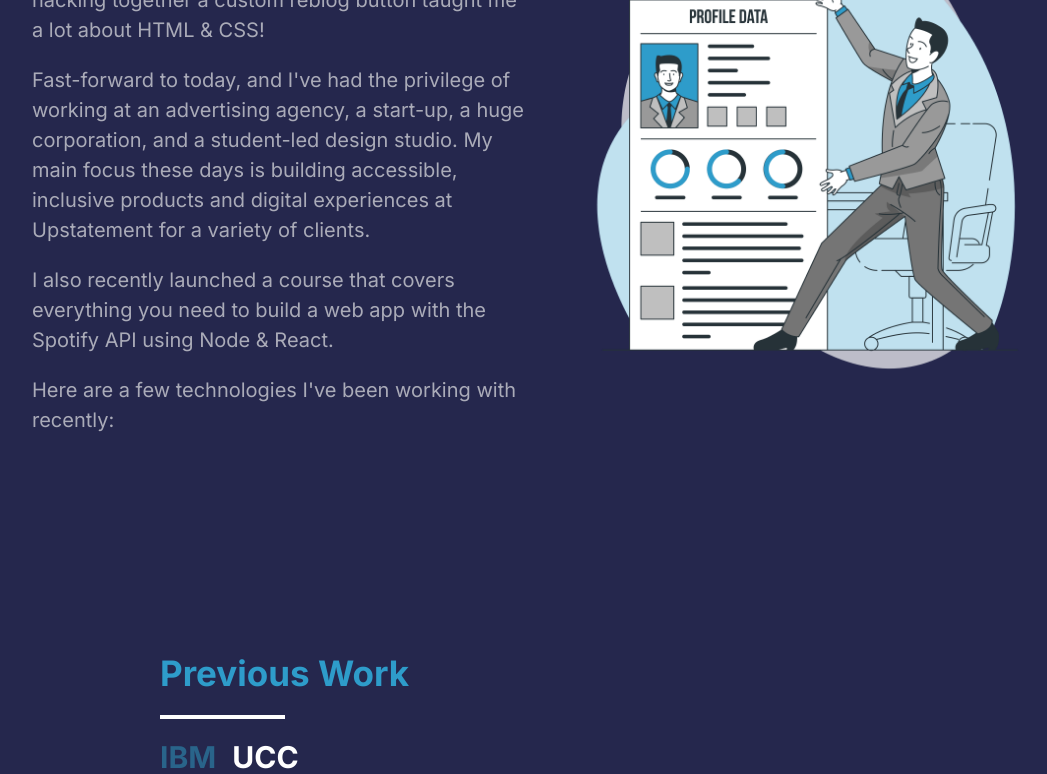
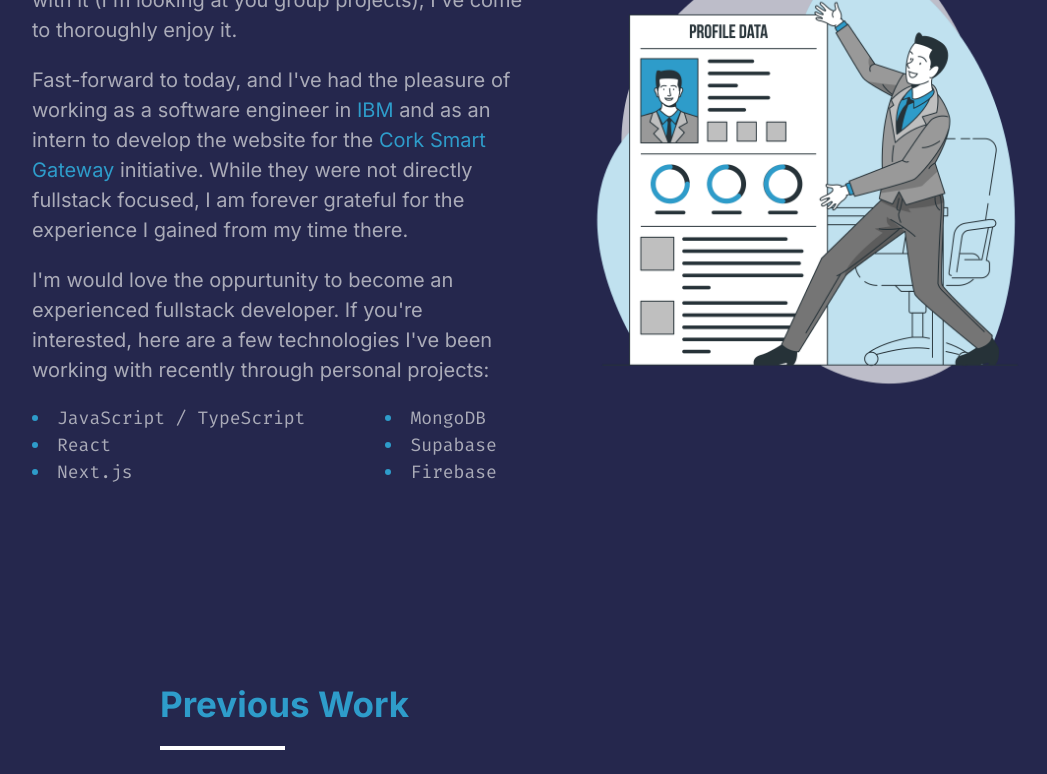
Before and after one commit to Jexarx121/Portfolio, a Next.js app: page / in a window 1280 px wide. Shown: the part 1200-1974 px from the top of the page, without its empty margins (96-1143 px from the left). Built offline with nearby package versions, Linux system fonts and the light colour scheme.

Commit message:
feat: Added hover effects on nav and project titles. Fixed about section to be personal

```diff
--- a/src/components/about/About.tsx
+++ b/src/components/about/About.tsx
@@ -1,6 +1,9 @@
 import Image from "next/image";
 import Separator from "../helpers/separator/Separator";
 import Title from "../helpers/title/title";
+import { Fira_Code } from "next/font/google";
+
+const fira_code = Fira_Code({ subsets: ['latin'] });
 
 const About = () => {
   return (
@@ -10,17 +13,26 @@ const About = () => {
       <div className="flex flex-row ">
         <div className="w-[50%] mr-10">
           <p className="my-5 text-[20px]">
-            Hello! My name is Brittany and I enjoy creating things that live on the internet. My interest in web development started back in 2012 when I decided to try editing custom Tumblr themes — turns out hacking together a custom reblog button taught me a lot about HTML & CSS!
+            Hi, I'm Zhi Jie (Zhi is fine) and I like creating things on the internet. My interest in app development came very late due to pre-conceived notion that I was not creative enough. However, through sticking with it (I'm looking at you group projects), I've come to thoroughly enjoy it.
           </p>
           <p className="my-5 text-[20px]">
-            Fast-forward to today, and I've had the privilege of working at an advertising agency, a start-up, a huge corporation, and a student-led design studio. My main focus these days is building accessible, inclusive products and digital experiences at Upstatement for a variety of clients.
+            Fast-forward to today, and I've had the pleasure of working as a software engineer in <span className="text-[#2E9CCA]">IBM</span> and as an intern to develop the website for the <span className="text-[#2E9CCA]">Cork Smart Gateway</span> initiative. While they were not directly fullstack focused, I am forever grateful for the experience I gained from my time there.
           </p>
           <p className="my-5 text-[20px]">
-            I also recently launched a course that covers everything you need to build a web app with the Spotify API using Node & React.
+            I'm would love the oppurtunity to become an experienced fullstack developer.  If you're interested, here are a few technologies I've been working with recently through personal projects:
           </p>
-          <p className="my-5 text-[20px]">
-            Here are a few technologies I've been working with recently:
-          </p>
+          <div className="flex flex-row gap-20 text-[18px]">
+            <ol className={`list-inside list-disc text-[#aaabb8] marker:text-[#2e9cca] ${fira_code.className}`}>
+              <li>JavaScript / TypeScript</li>
+              <li>React</li>
+              <li>Next.js</li>
+            </ol>
+            <ol className={`list-inside list-disc text-[#aaabb8] marker:text-[#2e9cca] ${fira_code.className}`}>
+              <li>MongoDB</li>
+              <li>Supabase</li>
+              <li>Firebase</li>
+            </ol>
+          </div>
         </div>
         <div className="w-[50%] flex justify-center items-center">
           <Image src="/profile.png" alt="Self profile image" width={500} height={500} className="object-cover"/>
--- a/src/components/navbar/Navbar.tsx
+++ b/src/components/navbar/Navbar.tsx
@@ -1,16 +1,18 @@
 import Link from "next/link";
 
 const Navbar = () => {
+  const navLinksStyle : string = "hover:text-[#2E9CCA] transition duration-300 hover:border-[#2E9CCA] hover:border-b-2 pb-2";
+
   return (
     <nav className="flex flex-row justify-between">
       <div className="my-10">
         <Link href="/" className="text-[40px] bg-[#2E9CCA] px-3 py-[2px] rounded-sm ml-10 font-bold my-5">Z</Link>
       </div>
       <div className="my-12">
-        <Link href="#about" className="text-white px-10">About</Link>
-        <Link href="#experience" className="text-white px-10">Experience</Link>
-        <Link href="#projects" className="text-white px-10">Projects</Link>
-        <Link href="#contact" className="text-white px-10">Contact</Link>
+        <Link href="#about" className={`text-white mx-10 ${navLinksStyle}`}>About</Link>
+        <Link href="#experience" className={`text-white mx-10 ${navLinksStyle}`}>Experience</Link>
+        <Link href="#projects" className={`text-white mx-10 ${navLinksStyle}`} >Projects</Link>
+        <Link href="#contact" className={`text-white mx-10 ${navLinksStyle}`}>Contact</Link>
       </div>
     </nav>
   )
--- a/src/components/work/Work.tsx
+++ b/src/components/work/Work.tsx
@@ -10,14 +10,16 @@ const Work = () => {
   const [ibm, setIbm] = useState(true);
   const [intern, setIntern] = useState(false);
 
+  const workTitleHoverStyle : string = "hover:text-[#29648A] duration-300 transition hover:border-[#29648A] hover:border-b-2 pb-2"
+
   return (
     <div className="mb-48 w-[60%] m-auto" id="experience">
       <Title title="Previous Work" />
       <Separator/>
       <div className="flex flex-row mb-4">
-        <h2 className={`font-bold text-[30px] ${ibm ? "text-[#29648A] border-b-2 border-[#29648A]" : "text-white hover:text-[#29648A] duration-300 transition"} mr-4 cursor-pointer`}
+        <h2 className={`font-bold text-[30px] ${ibm ? "text-[#29648A] border-b-2 border-[#29648A]" : `text-white ${workTitleHoverStyle}`} mr-4 cursor-pointer`}
           onClick={() => {setIbm(true); setIntern(false)}}>IBM</h2>
-        <h2 className={`font-bold text-[30px] ${intern ? "text-[#29648A] border-b-2 border-[#29648A]" : "text-white hover:text-[#29648A] duration-300 transition"} ,l-4 cursor-pointer`}
+        <h2 className={`font-bold text-[30px] ${intern ? "text-[#29648A] border-b-2 border-[#29648A]" : `text-white ${workTitleHoverStyle}`} ml-4 cursor-pointer`}
           onClick={() => {setIbm(false); setIntern(true)}}>UCC</h2>
       </div>
       <div>
```
